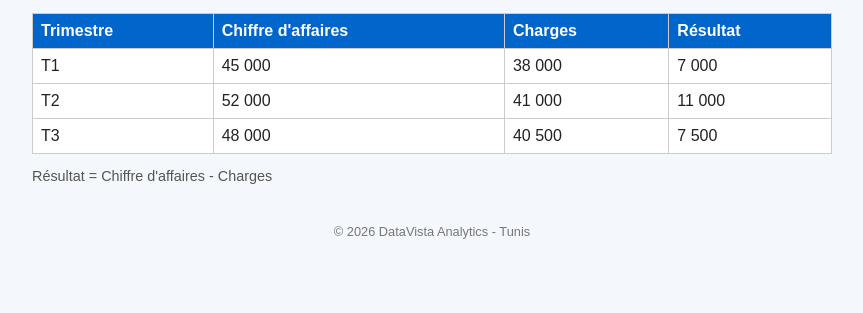
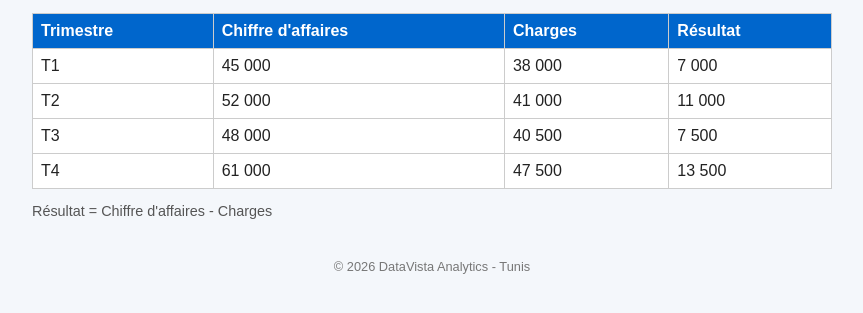
Before and after one commit to toukabriamin9-cell/site-datavista, a plain HTML site: page resultats.html in a window 1280 px wide. Shown: the part 163-476 px from the top of the page, without its empty margins (208-1071 px from the left). Drawn offline with Linux system fonts and the light colour scheme.

Commit message:
Ajout des resultats du T4 2026

```diff
--- a/resultats.html
+++ b/resultats.html
@@ -1,9 +1,9 @@
 <!DOCTYPE html>
 <html lang="fr">
   <head>
-    <meta charset="UTF-8">
+    <meta charset="UTF-8" />
     <title>DataVista Analytics - Nos résultats</title>
-    <link rel="stylesheet" href="style.css">
+    <link rel="stylesheet" href="style.css" />
   </head>
   <body>
     <nav>
@@ -13,7 +13,10 @@
     </nav>
 
     <h1>Nos résultats 2026</h1>
-    <p>Chiffre d'affaires (CA), charges et résultat par trimestre, en dinars (DT).</p>
+    <p>
+      Chiffre d'affaires (CA), charges et résultat par trimestre, en dinars
+      (DT).
+    </p>
 
     <table>
       <tr>
@@ -40,9 +43,13 @@
         <td>40 500</td>
         <td>7 500</td>
       </tr>
-        <!-- ETAPE 6 : ajoutez ici la ligne du trimestre T4 -->
+      <tr>
+        <td>T4</td>
+        <td>61 000</td>
+        <td>47 500</td>
+        <td>13 500</td>
+      </tr>
     </table>
-
     <p class="note">Résultat = Chiffre d'affaires - Charges</p>
 
     <footer>
```
Lines whose indentation alone changed are shown as unchanged.
